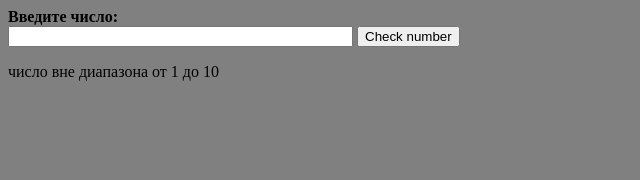
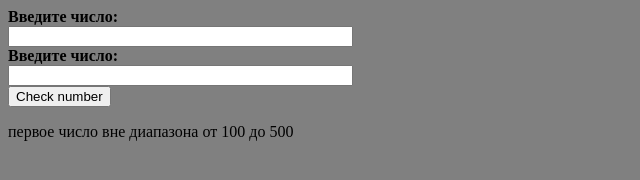
Before and after one commit to jerryanima/module9_homework, a plain HTML site: page task3/index.html in a window 1280 px wide. Both pictures are taken after a click on the button "Check number". Shown: the whole page, without its empty margins (0-640 px from the left). Drawn offline with Linux system fonts and the light colour scheme.

Commit message:
модуль 9

```diff
--- a/task3/index.html
+++ b/task3/index.html
@@ -11,8 +11,14 @@
 <body class="main">
     <main>
         <div>
-            <b>Введите число:</b><br>
-            <input type="text" size="40" class="input">
+            <div>
+                <b>Введите число:</b><br>
+                <input type="text" size="40" class="input_width">
+            </div>
+            <div>
+                <b>Введите число:</b><br>
+                <input type="text" size="40" class="input_height">
+            </div>
             <button class="btn">Check number</button>
             <div class="result"></div>
         </div>
--- a/task3/task3.js
+++ b/task3/task3.js
@@ -17,11 +17,14 @@ const btnNode = document.querySelector(".btn");
 const divNode = document.querySelector(".result");
 
 btnNode.addEventListener('click', () => {
-    const numNode = document.querySelector(".input").value;
-    if (Number(numNode) < 1 || Number(numNode) > 10 ) {
-        divNode.innerHTML = '<p>число вне диапазона от 1 до 10</p>';
+    const numNode_width = document.querySelector(".input_width").value;
+    const numNode_height = document.querySelector(".input_height").value;
+    if (Number(numNode_width) < 100 || Number(numNode_width) > 500 ) {
+        divNode.innerHTML = '<p>первое число вне диапазона от 100 до 500</p>';
+    } else if (Number(numNode_height) < 100 || Number(numNode_height) > 500 ) {
+      divNode.innerHTML = '<p>второе число вне диапазона от 100 до 500</p>';
     } else {
-        useRequest(`https://loremflickr.com/320/240?limit=${numNode}`);
+        useRequest(`https://loremflickr.com/json/g/${numNode_width}/${numNode_width}/all`);
     }
   });
 
@@ -42,6 +45,5 @@ btnNode.addEventListener('click', () => {
     xhr.onerror = function() {
       console.log('Ошибка! Статус ответа: ', xhr.status);
     };
-
     xhr.send();
   };
```
Also changed, not shown: 1 other file.
